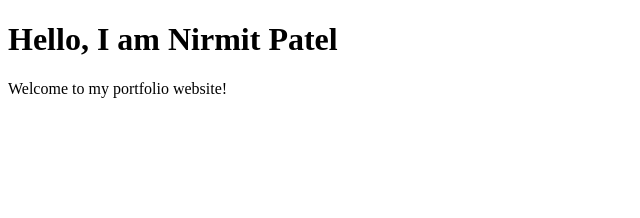
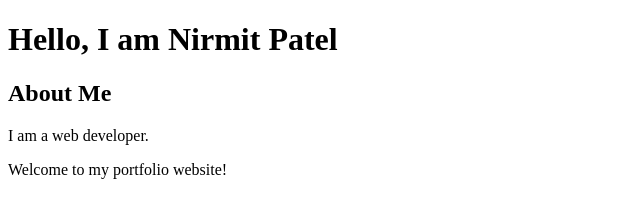
Before and after one commit to Nirmit1705/devops-prac-03, a plain HTML site: page index.html in a window 1280 px wide. Shown: the whole page, without its empty margins (0-640 px from the left). Drawn offline with Linux system fonts and the light colour scheme.

Commit message:
Add About Me section

```diff
--- a/index.html
+++ b/index.html
@@ -7,6 +7,8 @@
 </head>
 <body>
   <h1>Hello, I am Nirmit Patel</h1>
+  <h2>About Me</h2>
+  <p>I am a web developer.</p>
   <p>Welcome to my portfolio website!</p>
 </body>
 </html>
```
